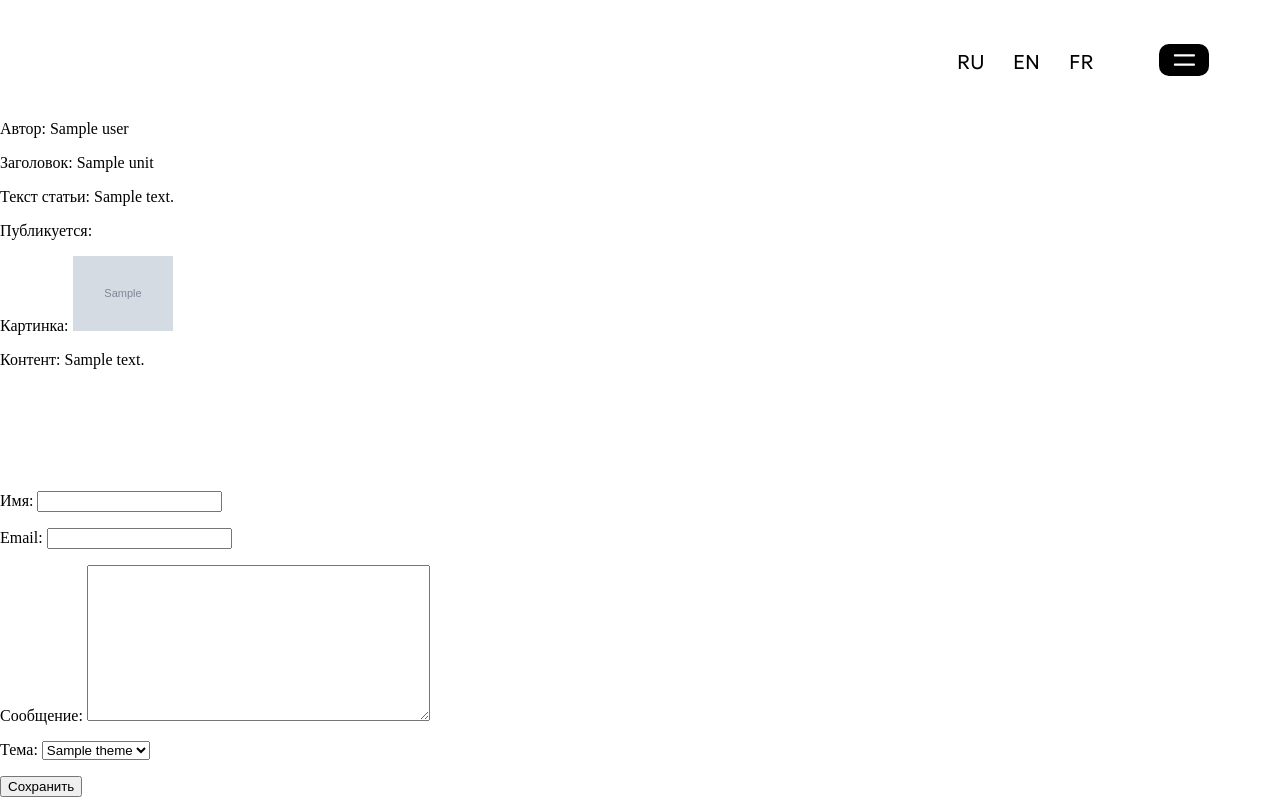
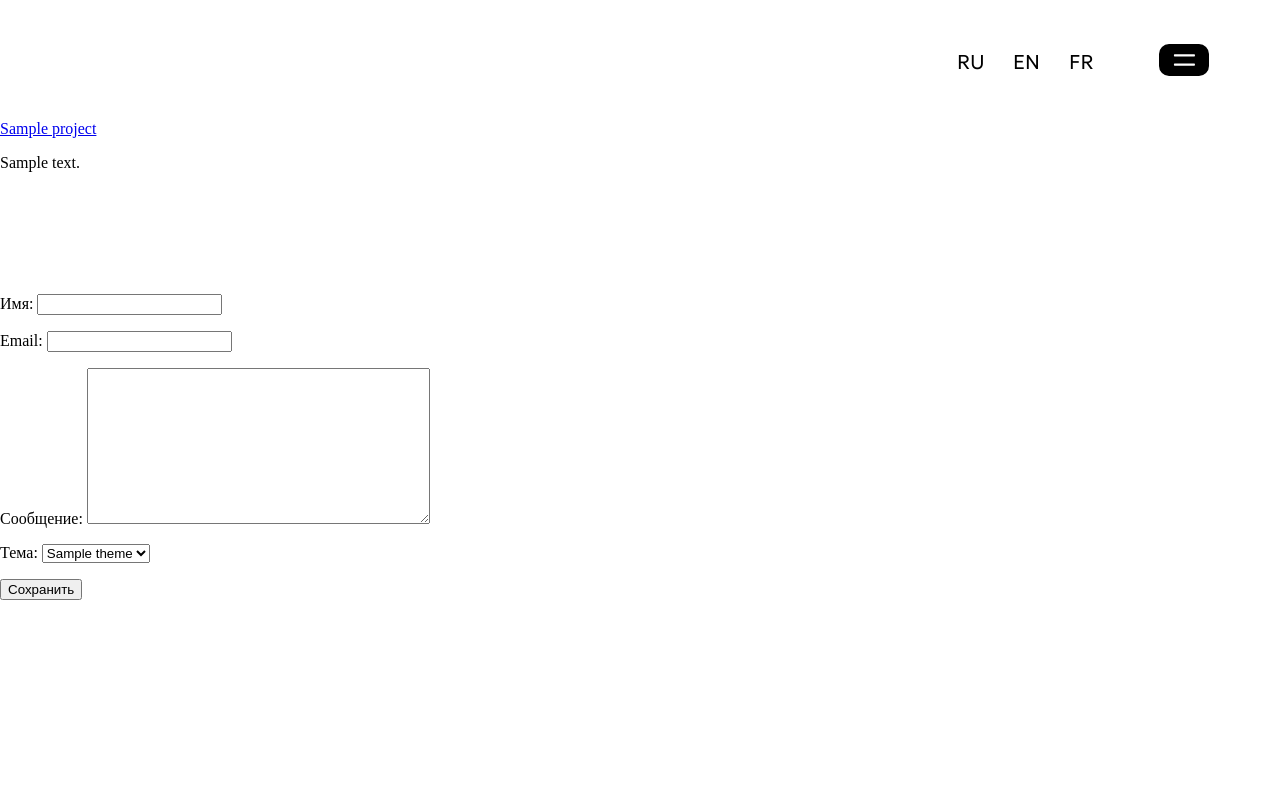
Before and after one commit to Odiosus/points-of-view, a Django app: template povsite/templates/index.html in a window 1280 px wide. Run offline with Django 5.2, Linux system fonts and the light colour scheme; tables that the repository leaves empty hold one stand-in row (values such as "Sample post"); the template is opened without the code that fills it: values that come from a table or form of the project are taken from there, most other values are stand-ins (such as "Sample title", 1, 10 or a date in 2020); grey boxes marked "Sample" are stand-in pictures.

Commit message:
add projects page

```diff
--- a/povsite/gallery/urls.py
+++ b/povsite/gallery/urls.py
@@ -15,7 +15,7 @@ router.register(r'themes', ThemesViewSet)
 
 urlpatterns = [
     path('I18n/', include('django.conf.urls.i18n')),
-    path('', GalleryList.as_view(), name='main'),
-    path('projects/<int:pk>', GalleryDetail.as_view(), name='detail'),
+    path('', CategoryProjectList.as_view(), name='main'),
+    path('<int:pk>/', CategoryProjectDetail.as_view(), name='detail'),
     path('api/', include(router.urls), name='api'),
 ] + static(settings.MEDIA_URL, document_root=settings.MEDIA_ROOT)
--- a/povsite/templates/index.html
+++ b/povsite/templates/index.html
@@ -52,13 +52,15 @@
 
 
     <div class="test">
-        {% for unit in units %}
-            <p> {% trans 'Автор:' %} {{ unit.user }} </p>
-            <p> {% trans 'Заголовок:' %} {{ unit.title }} </p>
-            <p> {% trans 'Текст статьи:' %}  {{ unit.content_text }} </p>
-            <p> {% trans 'Публикуется:' %} {{ unit.is_published }} </p>
-            <p> {% trans 'Картинка:' %} <img src='{{ unit.content_picture.url }}' width="100"></p>
-            <p> {% trans 'Контент:' %} {{ unit.content }} </p>
+        {% for project in projects %}
+            <a href="{{ project.id }}">{{ project.name }}</a>
+            <p>{{ project.description }}</p>
+<!--            <p> {% trans 'Автор:' %} {{ unit.user }} </p>-->
+<!--            <p> {% trans 'Заголовок:' %} {{ unit.title }} </p>-->
+<!--            <p> {% trans 'Текст статьи:' %}  {{ unit.content_text }} </p>-->
+<!--            <p> {% trans 'Публикуется:' %} {{ unit.is_published }} </p>-->
+<!--            <p> {% trans 'Картинка:' %} <img src='{{ unit.content_picture.url }}' width="100"></p>-->
+<!--            <p> {% trans 'Контент:' %} {{ unit.content }} </p>-->
             <p>
         {% endfor %}
     </div>
```
Also changed, not shown: povsite/gallery/views.py (+10 -6 lines), povsite/templates/detail.html (+11 -5 lines).
